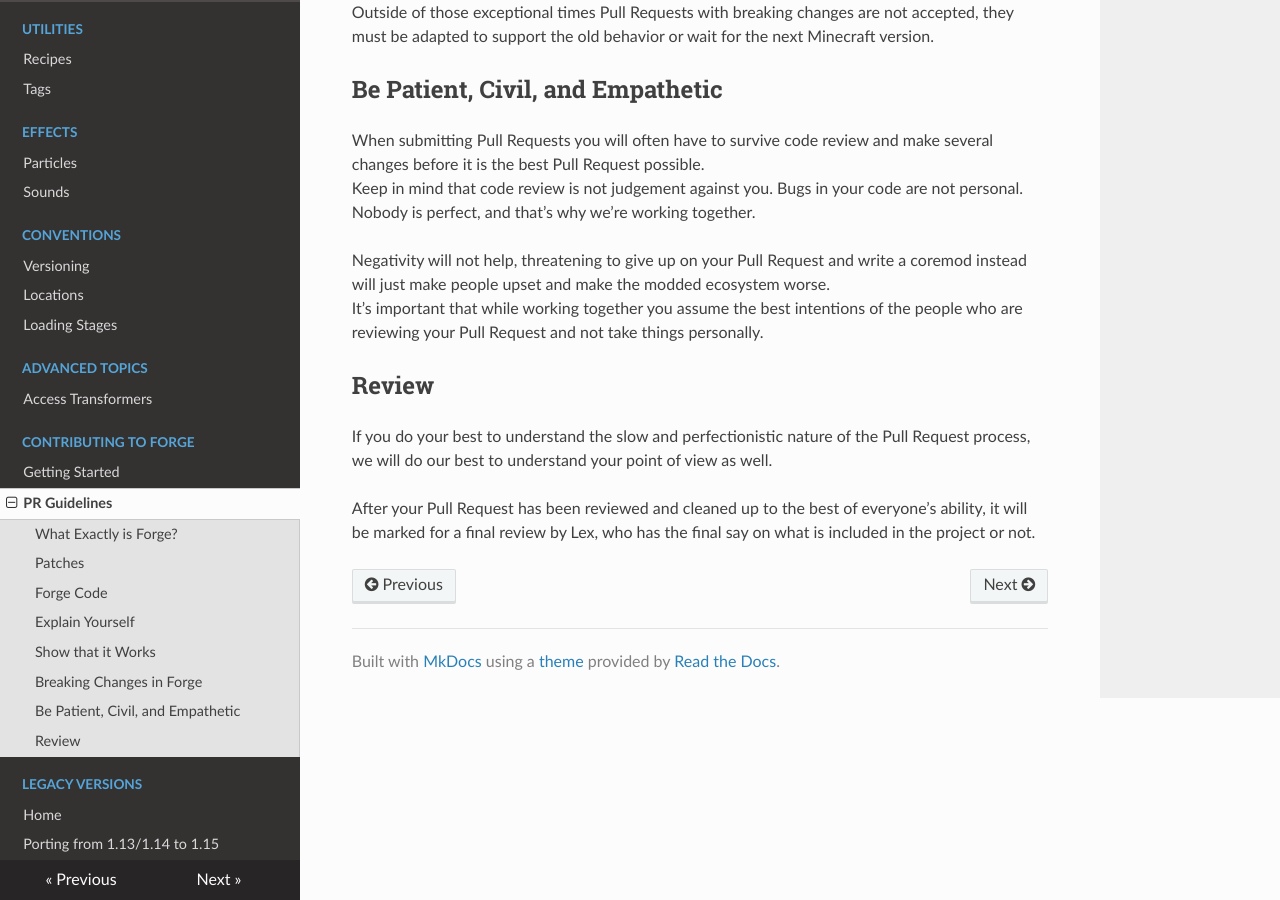
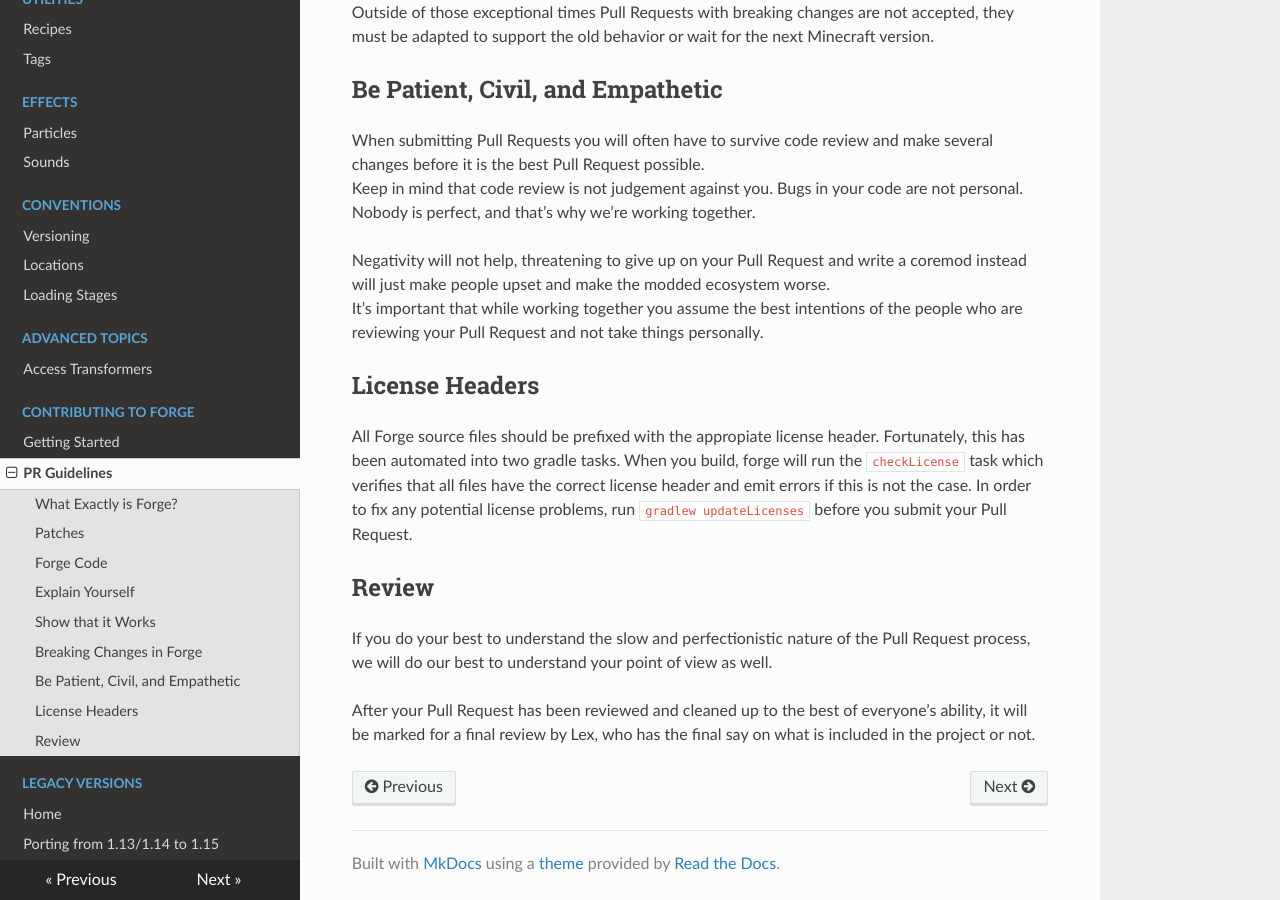
Before and after one commit to MinecraftForge/Documentation, an MkDocs documentation site: the page built from docs/forgedev/prguidelines.md, in a window 1280 px wide and 900 px high, scrolled down 2391 px. Built offline with MkDocs 1.6.1, drawn with Linux system fonts in a browser that asks for light colours; nearby versions of some CDN libraries.

Commit message:
Add mention of `gradlew updateLicenses`

```diff
--- a/docs/forgedev/prguidelines.md
+++ b/docs/forgedev/prguidelines.md
@@ -84,6 +84,11 @@ Keep in mind that code review is not judgement against you. Bugs in your code ar
 Negativity will not help, threatening to give up on your Pull Request and write a coremod instead will just make people upset and make the modded ecosystem worse.
 It's important that while working together you assume the best intentions of the people who are reviewing your Pull Request and not take things personally.
 
+License Headers
+---------------
+
+All Forge source files should be prefixed with the appropiate license header. Fortunately, this has been automated into two gradle tasks. When you build, forge will run the `checkLicense` task which verifies that all files have the correct license header and emit errors if this is not the case. In order to fix any potential license problems, run `gradlew updateLicenses` before you submit your Pull Request.
+
 Review
 ------
 
```
